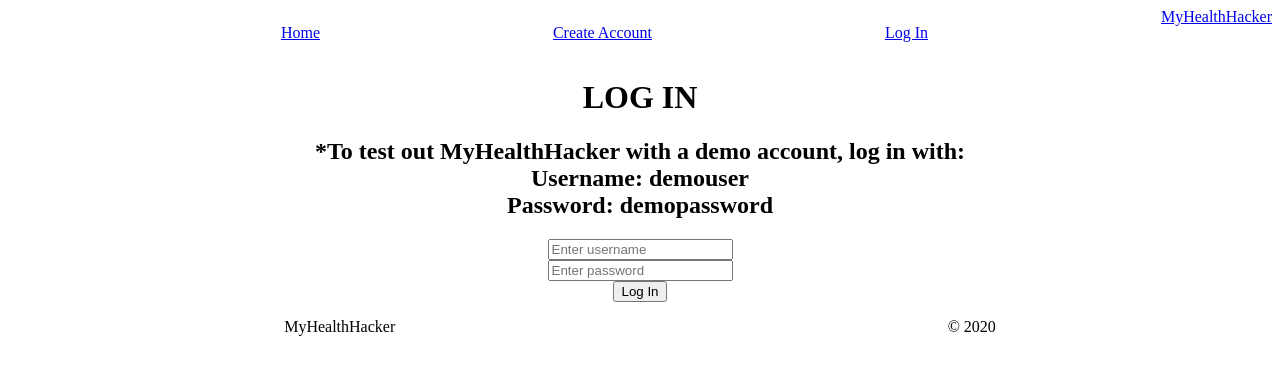
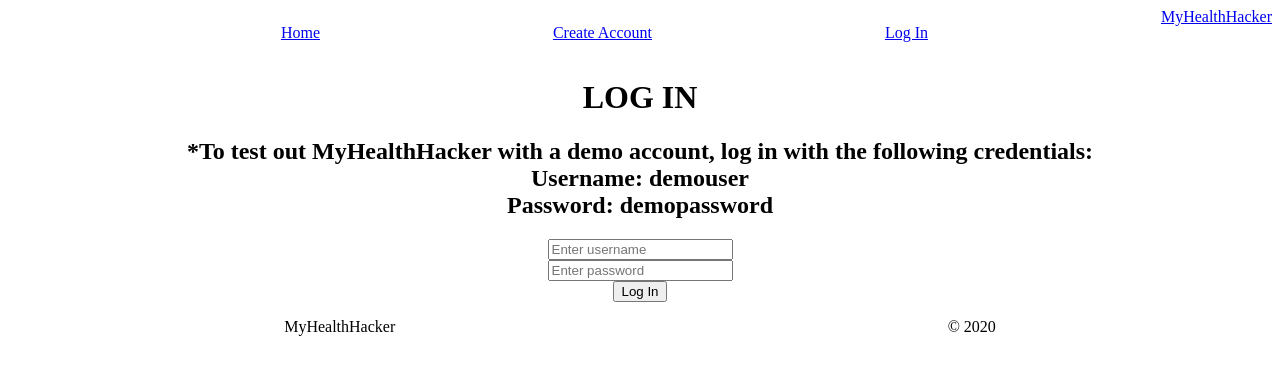
Before and after one commit to julialj95/my-health-hacker-client, a React (Create React App) app: page /login in a window 1280 px wide. Shown: the top 370 px of the page. Built offline with nearby package versions, Linux system fonts and the light colour scheme.

Commit message:
fixed typo in login

```diff
--- a/src/Login.js
+++ b/src/Login.js
@@ -43,7 +43,8 @@ function Login(props) {
     <div className="login">
       <h1>LOG IN</h1>
       <h2 className="demo_access">
-        *To test out MyHealthHacker with a demo account, log in with:
+        *To test out MyHealthHacker with a demo account, log in with the
+        following credentials:
         <br />
         Username: demouser
         <br />
```
